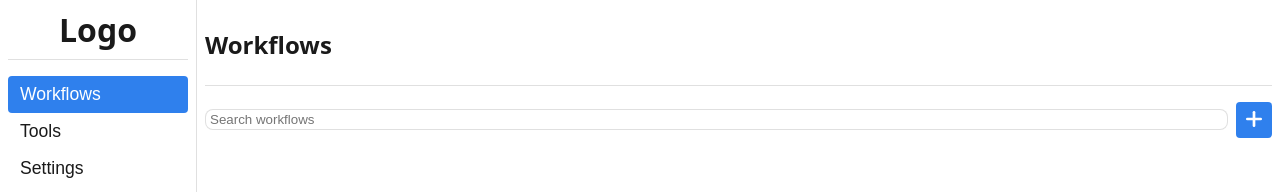
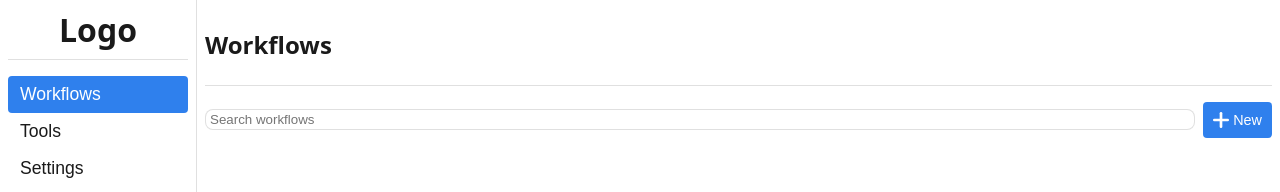
Before and after one commit to RickIsNotMyRealName/Flai.js, a React (Vite) app: page / in a window 1280 px wide. Shown: the top 192 px of the page. Built offline with nearby package versions, Linux system fonts and the light colour scheme.

Commit message:
Clarify workflow creation button

```diff
--- a/src/components/WorkflowList.tsx
+++ b/src/components/WorkflowList.tsx
@@ -61,6 +61,7 @@ export default function WorkflowList({
               strokeLinecap="round"
             />
           </svg>
+          <span className="create-label">New</span>
         </button>
       </div>
       <ul>
--- a/src/theme.css
+++ b/src/theme.css
@@ -428,16 +428,25 @@
   color: #fff;
   border: none;
   border-radius: 4px;
-  width: 36px;
+  display: flex;
+  align-items: center;
+  gap: 4px;
   height: 36px;
+  padding: 0 10px;
   font-size: 1.3rem;
   cursor: pointer;
+}
+.create-btn svg {
+  flex: none;
 }
 .workflow-controls {
   display: flex;
   align-items: center;
   gap: 8px;
   margin-bottom: 0.75rem;
+}
+.create-label {
+  font-size: 0.9rem;
 }
 .workflow-search {
   flex: 1;
```
